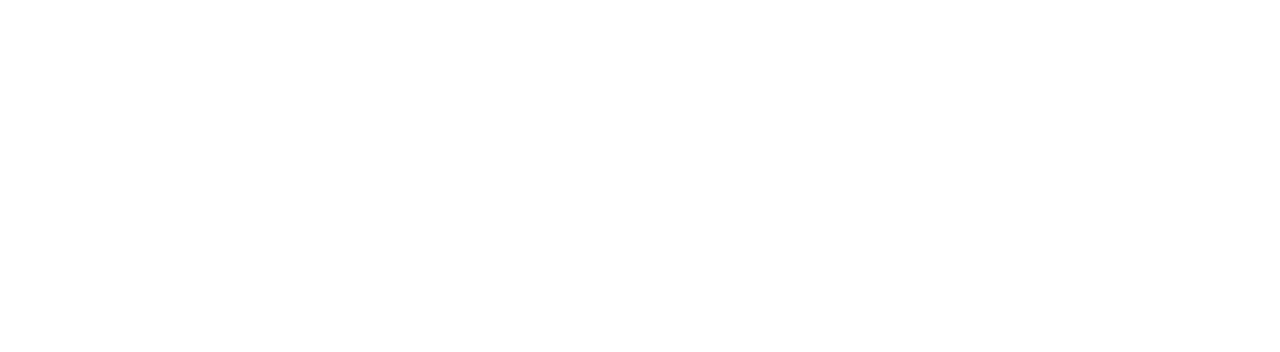
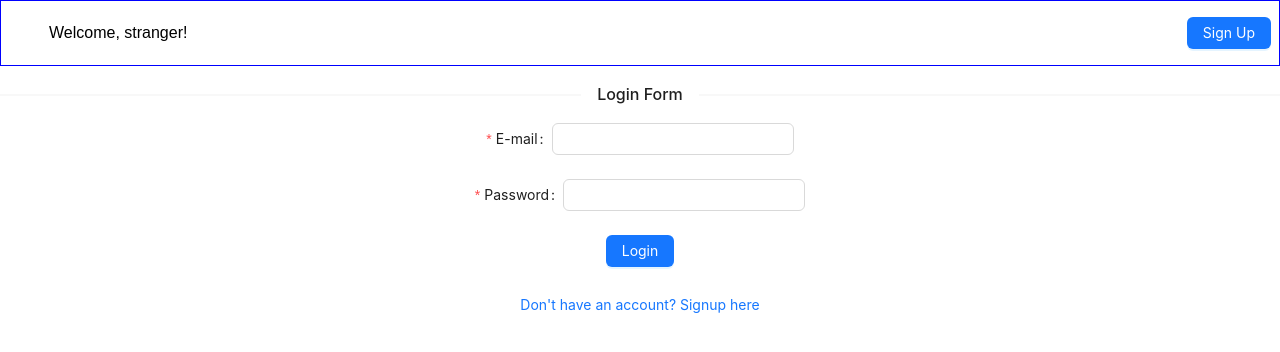
Before and after one commit to B4n3l1ng/TodoChallengeFE, a React (Create React App) app: page /login in a window 1280 px wide. Before the commit this address had no page. Shown: the top 352 px of the page. Built offline with nearby package versions, Linux system fonts and the light colour scheme.

Commit message:
final auth + task changes

```diff
--- a/src/App.tsx
+++ b/src/App.tsx
@@ -1,18 +1,32 @@
 import { Route, Routes } from 'react-router-dom';
 
-import ContextWrapper from './contexts/tasks/contextWrapper';
+import NavBar from './components/NavBar';
+import PrivateComponent from './components/PrivateComponent';
+import TaskContextProvider from './contexts/tasks/taskContext';
 import HomePage from './pages/HomePage';
+import LoginPage from './pages/LoginPage';
 import RegistrationPage from './pages/RegistrationPage';
 
 function App() {
   return (
-    <ContextWrapper>
+    <>
+      <NavBar />
       <Routes>
-        <Route path="/" element={<HomePage />} />
+        <Route
+          path="/"
+          element={
+            <TaskContextProvider>
+              <PrivateComponent>
+                <HomePage />
+              </PrivateComponent>
+            </TaskContextProvider>
+          }
+        />
 
         <Route path="/signup" element={<RegistrationPage />} />
+        <Route path="/login" element={<LoginPage />} />
       </Routes>
-    </ContextWrapper>
+    </>
   );
 }
 
--- /dev/null
+++ b/src/components/NavBar.tsx
@@ -0,0 +1,57 @@
+import { Button } from 'antd';
+import { useContext, useEffect } from 'react';
+import { useLocation, useNavigate } from 'react-router-dom';
+
+import { AuthContext } from '../contexts/auth/authContext';
+
+function NavBar() {
+  const { state, logout } = useContext(AuthContext);
+  const navigate = useNavigate();
+  const location = useLocation();
+
+  useEffect(() => {
+    console.log('NavBar state:', state); // Log state changes
+  }, [state]);
+
+  return (
+    <nav style={{ width: '100%', border: '1px solid blue' }}>
+      <ul
+        style={{
+          display: 'flex',
+          listStyle: 'none',
+          justifyContent: 'space-between',
+          alignItems: 'center',
+          margin: '1em 0.5em',
+        }}
+      >
+        {state.isAuthenticated && !state.isLoading ? (
+          <>
+            <li>Welcome, {state.user?.name}!</li>
+            <li>
+              <Button type="primary" danger onClick={logout}>
+                Logout
+              </Button>
+            </li>
+          </>
+        ) : (
+          <>
+            <li>Welcome, stranger!</li>
+            <li>
+              {location.pathname === '/login' ? (
+                <Button type="primary" onClick={() => navigate('/signup')}>
+                  Sign Up
+                </Button>
+              ) : (
+                <Button type="primary" onClick={() => navigate('/login')}>
+                  Login
+                </Button>
+              )}
+            </li>
+          </>
+        )}
+      </ul>
+    </nav>
+  );
+}
+
+export default NavBar;
--- a/src/components/PrivateComponent.tsx
+++ b/src/components/PrivateComponent.tsx
@@ -4,7 +4,7 @@
 import { AuthContext } from '../contexts/auth/authContext';
 import Loader from './Loader';
 
-function PrivateComponent({ children }: { children: ReactNode }) {
+function PrivateComponent({ children }: { children: ReactNode }): JSX.Element {
   const { state } = useContext(AuthContext);
 
   if (state.isLoading) {
@@ -12,7 +12,7 @@
   }
 
   if (state.isAuthenticated) {
-    return { children };
+    return children as JSX.Element;
   }
 
   return <Navigate to="/login" />;
--- a/src/contexts/auth/authContext.tsx
+++ b/src/contexts/auth/authContext.tsx
@@ -17,6 +17,7 @@
   state: initialState,
   logout: async () => {},
   registrationHandler: async () => {},
+  loginHandler: async () => {},
 });
 
 notification.config({
@@ -31,7 +32,6 @@
 
   const saveToken = (tokenFromLogin: string) => {
     window.localStorage.setItem('token', tokenFromLogin);
-    dispatch({ type: 'SET_AUTHENTICATED', payload: { auth: true } });
   };
 
   const verifyToken = async (tokenFromStorage: string) => {
@@ -39,6 +39,7 @@
       const response = await fetch(`${process.env.REACT_APP_API_URL}/me`, {
         headers: { Authorization: `Bearer ${tokenFromStorage}` },
       });
+
       if (response.status === 200) {
         const parsed = await response.json();
         dispatch({
@@ -50,7 +51,7 @@
         dispatch({ type: 'SET_ISLOADING', payload: false });
       }
     } catch (error) {
-      console.log(error);
+      console.log('Error in verifyToken:', error);
       dispatch({ type: 'SET_ISLOADING', payload: false });
       window.localStorage.removeItem('token');
     }
@@ -79,8 +80,36 @@
     }
   };
 
+  const loginHandler = async (payload: { email: string; password: string }) => {
+    try {
+      const response = await fetch(`${process.env.REACT_APP_API_URL}/login`, {
+        method: 'POST',
+        headers: { 'Content-Type': 'application/json' },
+        body: JSON.stringify(payload),
+      });
+
+      const parsed = await response.json();
+
+      if (response.status === 200) {
+        saveToken(parsed.token);
+
+        // Directly update context state and verify token
+        dispatch({ type: 'SET_ISLOADING', payload: true });
+        await verifyToken(parsed.token);
+
+        // Navigate after state is updated
+        navigate('/');
+      } else if (response.status === 401) {
+        dispatch({ type: 'SET_ERROR', payload: parsed.message });
+      }
+    } catch (error) {
+      console.error(error);
+      dispatch({ type: 'SET_ERROR', payload: 'Internal Server Error.' });
+    }
+  };
+
   const logout = async () => {
-    const token = window.localStorage.getItem('authToken');
+    const token = window.localStorage.getItem('token');
     try {
       const response = await fetch(`${process.env.REACT_APP_API_URL}/logout`, {
         method: 'POST',
@@ -91,7 +120,11 @@
       });
       if (response.status === 200) {
         window.localStorage.removeItem('token');
-        dispatch({ type: 'SET_AUTHENTICATED', payload: { auth: false } });
+        dispatch({
+          type: 'SET_AUTHENTICATED',
+          payload: { auth: false, user: null },
+        });
+        navigate('/login');
       } else {
         const parsed = await response.json();
         dispatch({ type: 'SET_ERROR', payload: parsed.message });
@@ -127,6 +160,10 @@
     }
   }, [state.error]);
 
+  useEffect(() => {
+    console.log('State inside context:', state);
+  }, [state]);
+
   const authContextValue = useMemo(
     () => ({
       state,
@@ -134,6 +171,7 @@
       verifyToken,
       saveToken,
       registrationHandler,
+      loginHandler,
     }),
     [state],
   );
--- a/src/contexts/auth/authContextTypex.tsx
+++ b/src/contexts/auth/authContextTypex.tsx
@@ -24,7 +24,10 @@
 }) => Promise<void>;
 
 export type AuthAction =
-  | { type: 'SET_AUTHENTICATED'; payload: { auth: boolean; user?: UserInfo } }
+  | {
+      type: 'SET_AUTHENTICATED';
+      payload: { auth: boolean; user: UserInfo | null };
+    }
   | { type: 'SET_ISLOADING'; payload: boolean }
   | { type: 'SET_ERROR'; payload: string | null };
 
@@ -36,7 +39,7 @@
         error: null,
         isAuthenticated: action.payload.auth,
         isLoading: false,
-        user: action.payload.user ? action.payload.user : null,
+        user: action.payload.user,
       };
     case 'SET_ISLOADING':
       return { ...state, isLoading: action.payload };
@@ -52,4 +55,5 @@
   state: AuthState;
   logout: logout;
   registrationHandler: authHandlers;
+  loginHandler: authHandlers;
 }
--- a/src/pages/LoginPage.tsx
+++ b/src/pages/LoginPage.tsx
@@ -1,3 +1,55 @@
-function LoginPage() {}
+import { Button, Divider, Form, Input } from 'antd';
+import { useContext } from 'react';
+import { useNavigate } from 'react-router-dom';
+
+import { AuthContext } from '../contexts/auth/authContext';
+
+function LoginPage() {
+  const { loginHandler } = useContext(AuthContext);
+  const navigate = useNavigate();
+  return (
+    <>
+      <Divider>Login Form</Divider>
+      <Form
+        name="login"
+        initialValues={{ email: '', password: '' }}
+        className="creation-form column"
+        onFinish={loginHandler}
+      >
+        <Form.Item
+          name="email"
+          label="E-mail"
+          rules={[
+            { type: 'email', message: 'The input is not a valid E-mail!' },
+            { required: true, message: 'Please input your E-mail!' },
+          ]}
+        >
+          <Input />
+        </Form.Item>
+        <Form.Item
+          name="password"
+          label="Password"
+          rules={[
+            { required: true, message: 'Please input a valid password.' },
+          ]}
+        >
+          <Input type="password" />
+        </Form.Item>
+        <Button type="primary" htmlType="submit">
+          Login
+        </Button>
+        <br />
+        <Button
+          type="link"
+          onClick={() => {
+            navigate('/login');
+          }}
+        >
+          Don&apos;t have an account? Signup here
+        </Button>
+      </Form>
+    </>
+  );
+}
 
 export default LoginPage;
--- a/src/pages/RegistrationPage.tsx
+++ b/src/pages/RegistrationPage.tsx
@@ -1,13 +1,15 @@
 import { Button, Divider, Form, Input } from 'antd';
 import { useContext } from 'react';
+import { useNavigate } from 'react-router-dom';
 
 import { AuthContext } from '../contexts/auth/authContext';
 
 function RegistrationPage() {
   const { registrationHandler } = useContext(AuthContext);
+  const navigate = useNavigate();
   return (
     <>
-      <Divider />
+      <Divider>Registration Form</Divider>
       <Form
         name="register"
         initialValues={{ name: '', email: '', password: '' }}
@@ -44,6 +46,15 @@
         <Button type="primary" htmlType="submit">
           Create
         </Button>
+        <br />
+        <Button
+          type="link"
+          onClick={() => {
+            navigate('/login');
+          }}
+        >
+          Already have an account? Login here
+        </Button>
       </Form>
     </>
   );
```
